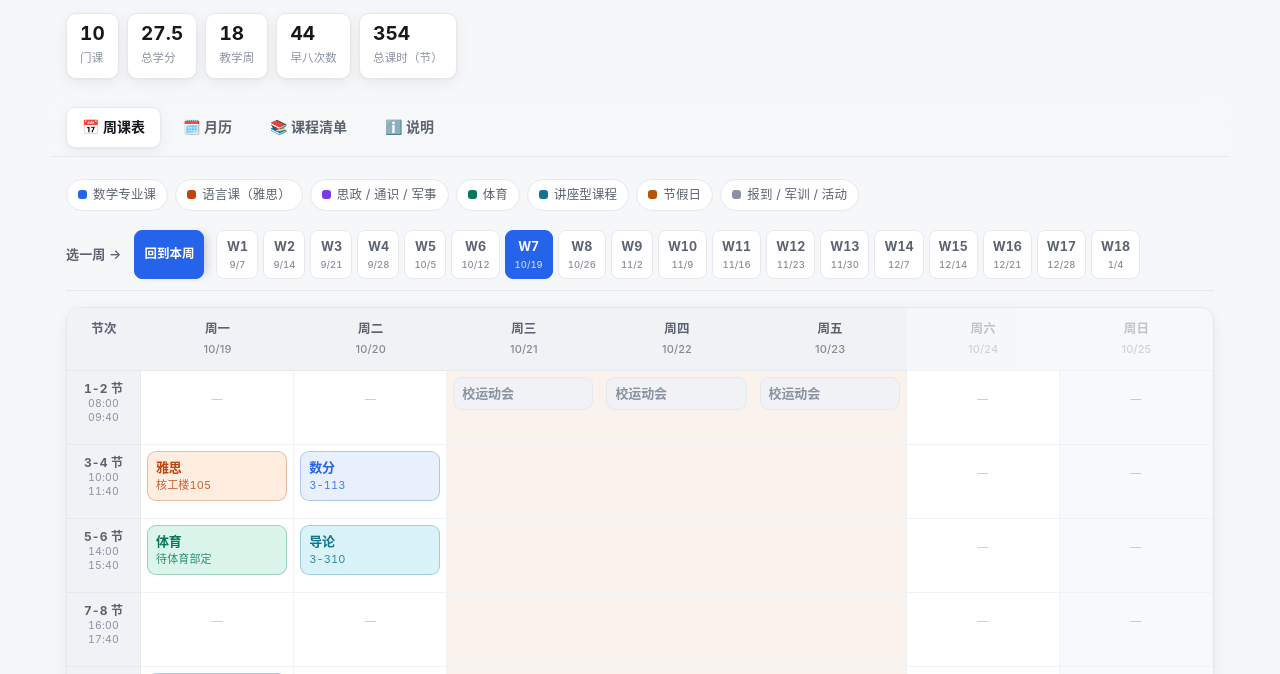
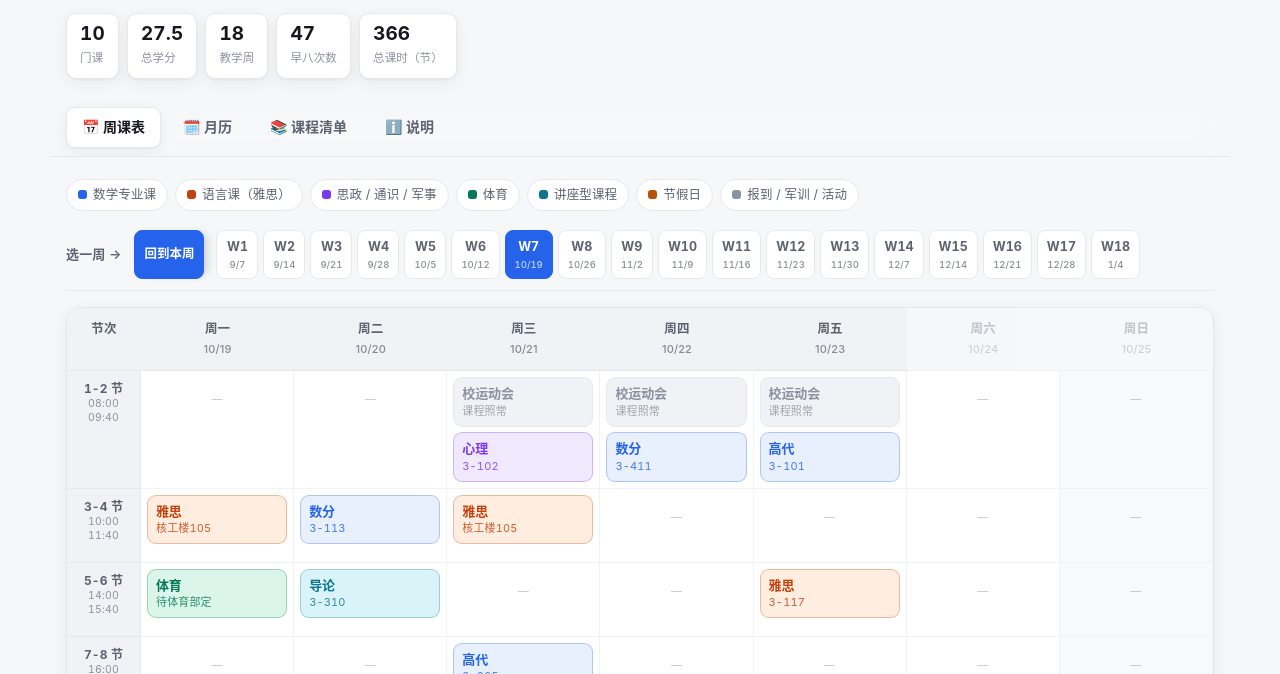
Before and after one commit to KingsleyAsher/schedule, a plain HTML site: page index.html in a window 1280 px wide. Shown: the part 126-800 px from the top of the page. Drawn offline with Linux system fonts and the light colour scheme.

Commit message:
修正：校运动会期间照常显示课程（10/21-23，12 节），只加运动会标记

```diff
--- a/index.html
+++ b/index.html
@@ -268,7 +268,8 @@ footer{margin-top:34px;padding-top:18px;border-top:1px solid var(--line);font-si
       <li><b>第 5 周周一、周二不补课</b>：10/5、10/6 也在国庆假期里，这两天的课（周一：雅思 / 体育 / 数分；周二：数分）<b>不作补排</b> —— 本次补课只有 10/10 这一天（2026-10-05 确认）。</li>
       <li><b>大学体育Ⅰ 是板块课</b>：原件把它排在 <b>周一 5–6 节（14:00–15:40）</b>，本表按此位置显示、周次暂按第 5–18 周；<b>场地与最终项目以体育部通知为准</b>（原件未给场地与周次）。</li>
       <li><b>红色文化 / 国家安全教育</b> 是讲座型课程，安排在对应周内、具体时间另行通知；<b>数学专业导论</b> 的排期已确定并<b>已并入周课表与月历</b> —— 第 6—13 周<b>每周二</b>共 8 场、地点 <b>3-310</b>（周二格子里的「导论」），明细见「课程清单」页的排期表（来源：任课老师 2026-10-13 发的安排表）。</li>
-      <li><b>元旦</b>：校历原文只写了 <b>2027 年 1 月 1 日（周五）</b> 这一天，所以本表也只标这一天；<b>连休怎么排以国务院公布为准</b>。其余节假日（中秋 / 国庆 / 校运动会 / 期末周 / 寒假）均照校历原文。</li>
+      <li><b>元旦</b>：校历原文只写了 <b>2027 年 1 月 1 日（周五）</b> 这一天，所以本表也只标这一天；<b>连休怎么排以国务院公布为准</b>。其余节假日（中秋 / 国庆 / 期末周 / 寒假）均照校历原文。</li>
+      <li><b>10/21—23 校运动会：课程照常</b> —— 校历原文只写了运动会日期（第三条），<b>没有写停课</b>；教务处课表在第 7 周（10/21 周三 3 门 / 10/22 周四 1 门 / 10/23 周五 2 门，共 12 节）也照常列课。所以本表<b>照常显示这三天的课</b>，只把「校运动会」标在旁边。<b>学校若另行通知停课，以通知为准。</b><br><span style="font-size:12px;color:var(--ink3)">（2026-10-19 核对改正：旧版本把运动会当成整段停课、静默藏掉了这 12 节。）</span></li>
     </ul>
   </div>
   <h2>教学周 ↔ 日期速查</h2>
@@ -413,19 +414,27 @@ const RULES = [
   { d:6, s:'1-2',  c:'几何1',            w:[11], span:'1-4',            r:'3-104' },
 ];
 
-/* 特殊日期（优先级高于排课）
+/* 特殊日期
    依据《东华理工大学 2026—2027 学年第一学期校历》原文：
    一、老生 9/3-4 报到注册，9/7 上课
    二、9/5-6 南昌校区新生报到，9/7-15 南昌校区新生入学教育和体检；9/16-30 所有新生军训，10/8 上课
    三、10/21-23 校运动会   四、2027/1/11-22 期末考试周   五、2027/1/23 放寒假
-   六、本学期教学周数 18 周  七、寒假 2027/1/23—2/26（共五周）  注：调休以国务院公布时间为准 */
+   六、本学期教学周数 18 周  七、寒假 2027/1/23—2/26（共五周）  注：调休以国务院公布时间为准
+
+   ⚠️ 两类事件（2026-10-19 改，别再混用）：
+   · 默认（无 keepClasses）＝当天整段无课：军训 / 国庆 / 中秋 / 期末周 / 报到等；
+   · keepClasses:true ＝只做标记、课程照常：**校运动会**。
+     依据：校历第三条只写「2026 年 10 月 21-23 日 校运动会」，**没有写停课**；
+     教务处《班级课表2026.9.pdf》（打印时间 2026-09-08）第 7 周也照常列了这三天的课
+     （周三 3 门 / 周四 1 门 / 周五 2 门，共 12 节）。
+     旧版把运动会当整段停课屏蔽，静默吞掉了这 12 节 —— 已按本人 2026-10-19 的核对结果改正。 */
 const EVENTS = [
   { from:'2026-09-05', to:'2026-09-06', label:'新生报到',       type:'misc' },
   { from:'2026-09-07', to:'2026-09-15', label:'入学教育·体检',  type:'misc' },
   { from:'2026-09-16', to:'2026-09-30', label:'军训',           type:'misc' },
   { from:'2026-09-25', to:'2026-09-25', label:'中秋节',         type:'holiday' },
   { from:'2026-10-01', to:'2026-10-07', label:'国庆节',         type:'holiday' },
-  { from:'2026-10-21', to:'2026-10-23', label:'校运动会',       type:'misc' },
+  { from:'2026-10-21', to:'2026-10-23', label:'校运动会',       type:'misc', keepClasses:true },
   { from:'2027-01-01', to:'2027-01-01', label:'元旦',           type:'holiday' },
   { from:'2027-01-11', to:'2027-01-22', label:'期末考试周',     type:'misc' },
   { from:'2027-01-23', to:'2027-01-23', label:'放寒假',         type:'holiday' },
@@ -481,12 +490,19 @@ function eventsOf(date){
 }
 function eventOf(date){ return eventsOf(date)[0] || null; }
 
+/* 事件分两类（2026-10-19 新增，见 EVENTS 头部说明）
+   · suppressingEvents = 当天整段无课（军训 / 国庆 / 中秋 / 期末周 / 报到…）
+   · badgeEvents       = 只做标记、课程照常（校运动会）
+   凡"某天有没有课"的判断都必须走 suppressingEvents，不能再直接用 eventOf。 */
+function suppressingEvents(date){ return eventsOf(date).filter(e => !e.keepClasses); }
+function badgeEvents(date){ return eventsOf(date).filter(e => e.keepClasses); }
+
 /* 某天某节的课（考虑跨节次 span）
    · 补课日（MAKEUPS）优先：按 followsW / followsD 指定的那一周那一天的课表上课；
    · 其余日子：节假日一律无课，星期与周次按当天算。 */
 function coursesAt(date, slotKey){
   const mk = makeupOf(date);
-  if (!mk && eventOf(date)) return [];
+  if (!mk && suppressingEvents(date).length) return [];
   const w = mk ? mk.followsW : weekOf(date);
   if (w === null) return [];
   const dow = mk ? mk.followsD : (date.getDay() === 0 ? 7 : date.getDay());
@@ -566,7 +582,8 @@ const gridEl = document.getElementById('grid');
 
 function cellContent(date, slotKey){
   const mk = makeupOf(date);
-  const evs = mk ? [] : eventsOf(date);   // 补课日优先：那天照补课表上课，不显示节假日
+  const evs = mk ? [] : suppressingEvents(date);   // 补课日优先：那天照补课表上课，不显示节假日
+  const badges = mk ? [] : badgeEvents(date);      // 只标记、不冲课的（校运动会）
   if (evs.length){
     if (slotKey !== '1-2') return '';   // 标签只在第一大节显示一次，其余行靠底色表达，避免一列重复五遍
     return evs.map(ev=>`<div class="ev t-rest"><b>${ev.label}</b></div>`).join('');
@@ -574,9 +591,13 @@ function cellContent(date, slotKey){
   const w = weekOf(date);
   if (w === null) return '<div class="empty">—</div>';
   const cs = coursesAt(date, slotKey);
-  const tag = (mk && slotKey === '1-2') ? `<div class="ev t-makeup"><b>补课</b><span class="m">${mk.label}</span></div>` : '';
-  if (!cs.length) return tag || '<div class="empty">—</div>';
-  return tag + cs.map(r=>{
+  let head = '';
+  if (mk && slotKey === '1-2') head += `<div class="ev t-makeup"><b>补课</b><span class="m">${mk.label}</span></div>`;
+  /* 校运动会：课程照常，只在第一大节旁边挂一个标记（2026-10-19 改） */
+  if (badges.length && slotKey === '1-2')
+    head += badges.map(ev=>`<div class="ev t-rest"><b>${ev.label}</b><span class="m">课程照常</span></div>`).join('');
+  if (!cs.length) return head || '<div class="empty">—</div>';
+  return head + cs.map(r=>{
     const m = COURSES[r.c] || {t:r.t||'talk', short:r.short||r.c};
     return `<div class="ev t-${m.t}"><b>${m.short||r.c}</b><span class="m">${r.r}</span></div>`;
   }).join('');
@@ -603,7 +624,7 @@ function renderGrid(){
       const d = addDays(ws,i);
       const mk = makeupOf(d);
       let extra = (d.getDay()===0) ? ' dim' : '';
-      if (!mk && eventsOf(d).length) extra += ' ev-day';
+      if (!mk && suppressingEvents(d).length) extra += ' ev-day';
       if (mk) extra += ' mk-day';
       html += `<div class="gc${extra}">${cellContent(d,s.k)}</div>`;
     }
@@ -644,6 +665,15 @@ function renderGrid(){
            + `<br><span style="opacity:.85">原定上课日 ${fm} 月 ${fd} 日（周三）在国庆假期里，这一天是把它补回来；来源：${mk.source}。</span>`;
     }).join('<br>') + '</div>';
   }
+  /* 本周若有「只标记、不冲课」的活动（校运动会），单独标一行（2026-10-19 新增） */
+  const bds = [];
+  for (let i=0;i<7;i++){ const d = addDays(s,i); for (const ev of badgeEvents(d)) bds.push([d,ev]); }
+  if (bds.length){
+    note += '<div class="mkline">🏃 ' + bds.map(([d,ev])=>{
+      const dw = DOW[d.getDay()===0 ? 6 : d.getDay()-1];
+      return `<b>${d.getMonth()+1} 月 ${d.getDate()} 日（${dw}）</b>${ev.label} —— <b>课程照常</b>；学校若另行通知停课，以通知为准`;
+    }).join('<br>') + '</div>';
+  }
   document.getElementById('weeknote').innerHTML = note;
 }
 
@@ -651,7 +681,7 @@ function countWeek(w){
   const ws = weekStart(w); let slots=0, early=0;
   for (let i=0;i<7;i++){
     const d = addDays(ws,i);
-    if (eventOf(d)) continue;
+    if (suppressingEvents(d).length) continue;
     let first = null;
     for (const s of SLOTS){
       const cs = coursesAt(d,s.k);
@@ -682,13 +712,16 @@ function renderMonths(){
     let body = '';
     for (const d of cells){
       if (!d){ body += '<div class="day out"></div>'; continue; }
-      const evs = eventsOf(d);
+      const sup = suppressingEvents(d);
+      const badges = badgeEvents(d);
       const w = weekOf(d);
       const isToday = iso(d) === today;
       let chips = '';
-      if (evs.length){
-        chips = evs.map(ev=>`<div class="chip c-${ev.type==='holiday'?'holiday':'misc'}">${ev.label}</div>`).join('');
+      if (sup.length){
+        chips = sup.map(ev=>`<div class="chip c-${ev.type==='holiday'?'holiday':'misc'}">${ev.label}</div>`).join('');
       } else if (w !== null){
+        /* 校运动会：标记照出，课也照出（2026-10-19 改） */
+        chips += badges.map(ev=>`<div class="chip c-misc">${ev.label}<small>课程照常</small></div>`).join('');
         const seen = new Set();
         for (const s of SLOTS){
           for (const r of coursesAt(d,s.k)){
@@ -797,6 +830,9 @@ document.getElementById('wtbody').innerHTML = Array.from({length:TERM.weeks},(_,
     const mkDays = [];
     for (let i=0;i<7;i++){ const d=addDays(s,i); if (makeupOf(d)) mkDays.push(`${d.getMonth()+1}/${d.getDate()} 补课`); }
     if (mkDays.length) note += ` · ${mkDays.join('、')}`;
+    const bdNames = [];
+    for (let i=0;i<7;i++){ const d=addDays(s,i); for (const ev of badgeEvents(d)) if (!bdNames.includes(ev.label)) bdNames.push(ev.label); }
+    if (bdNames.length) note += ` · ${bdNames.join('、')}（照常上课）`;
   }
   return `<tr><td class="cname">W${w}</td><td class="tnum">${s.getMonth()+1} 月 ${s.getDate()} 日</td><td class="tnum">${e.getMonth()+1} 月 ${e.getDate()} 日</td><td style="color:var(--ink2)">${note}</td></tr>`;
 }).join('');
```
